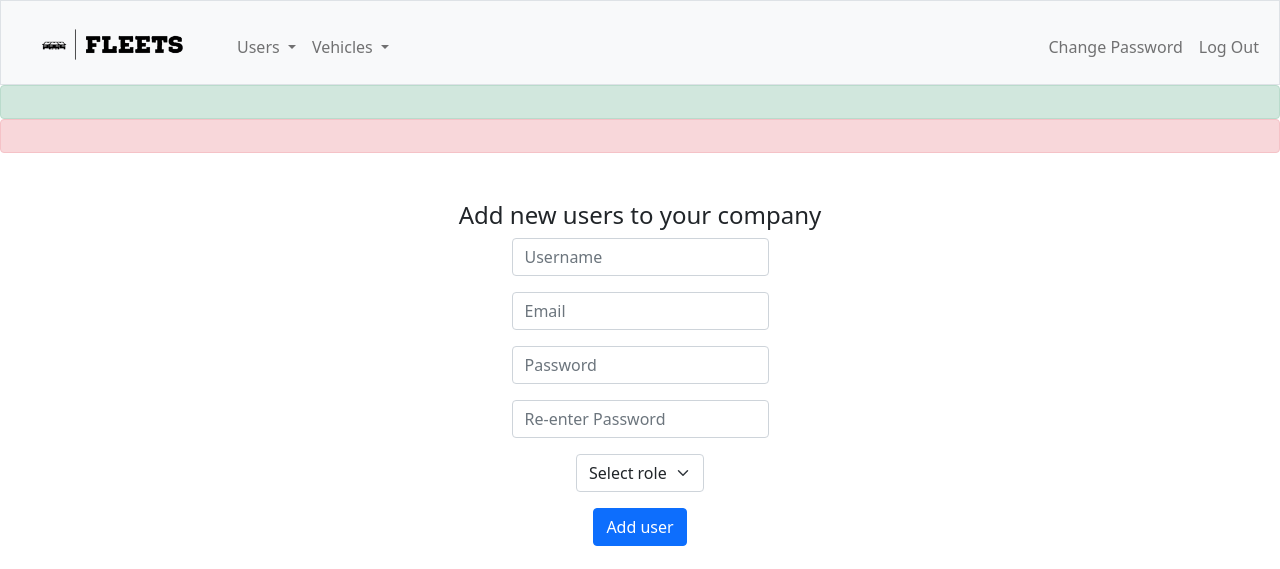
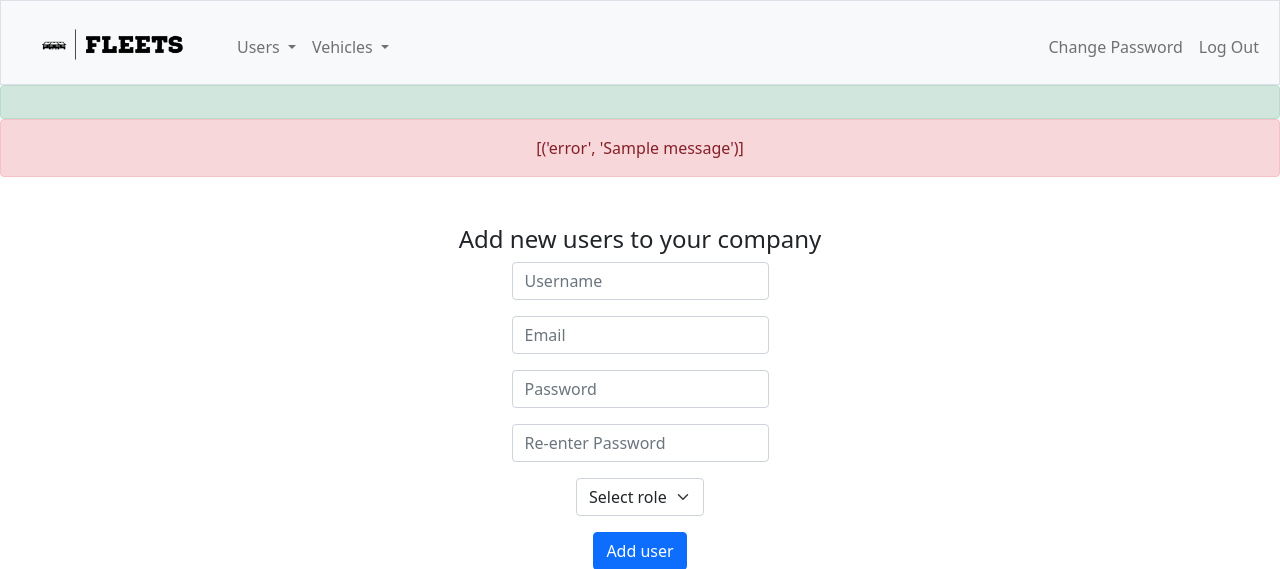
Before and after one commit to Angelelz/fleet-inspections, a Flask app: page /add-user in a window 1280 px wide. Shown: the top 569 px of the page. Run offline with Flask 2, Linux system fonts and the light colour scheme; a user stored in the database is signed in; one stand-in notice (Sample message) is shown.

Commit message:
Wed, Jan 26, 2022, 12:00 AM +00:00

```diff
--- a/templates/layout.html
+++ b/templates/layout.html
@@ -75,17 +75,17 @@
             </div>
         </nav>
 
-        {% if get_flashed_messages(true, 'message') %}
+        {% if get_flashed_messages(true, ['message']) %}
             <header>
                 <div class="alert alert-success mb-0 text-center" role="alert">
-                    {{ get_flashed_messages(true, 'message')[1] | join(" ") }}
+                    {{ get_flashed_messages(true, ['message'])[1] | join(" ") }}
                 </div>
             </header>
         {% endif %}
-        {% if get_flashed_messages(true, 'error') %}
+        {% if get_flashed_messages(true, ['error']) %}
             <header>
                 <div class="alert alert-danger mb-0 text-center" role="alert">
-                    {{ get_flashed_messages(true, 'error')[1] | join(" ") }}
+                    {{ get_flashed_messages(true, ['error']) }}
                 </div>
             </header>
         {% endif %}
```
